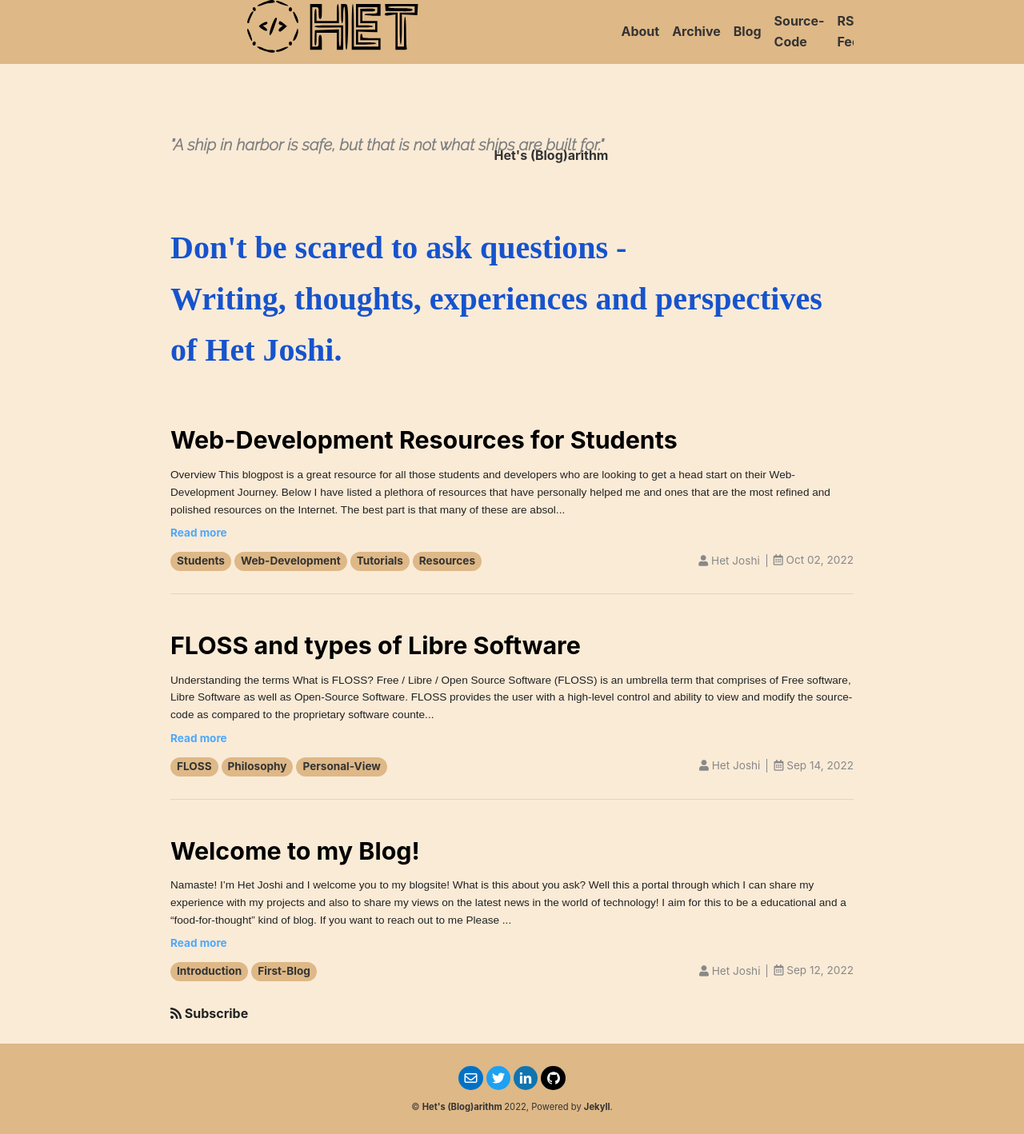
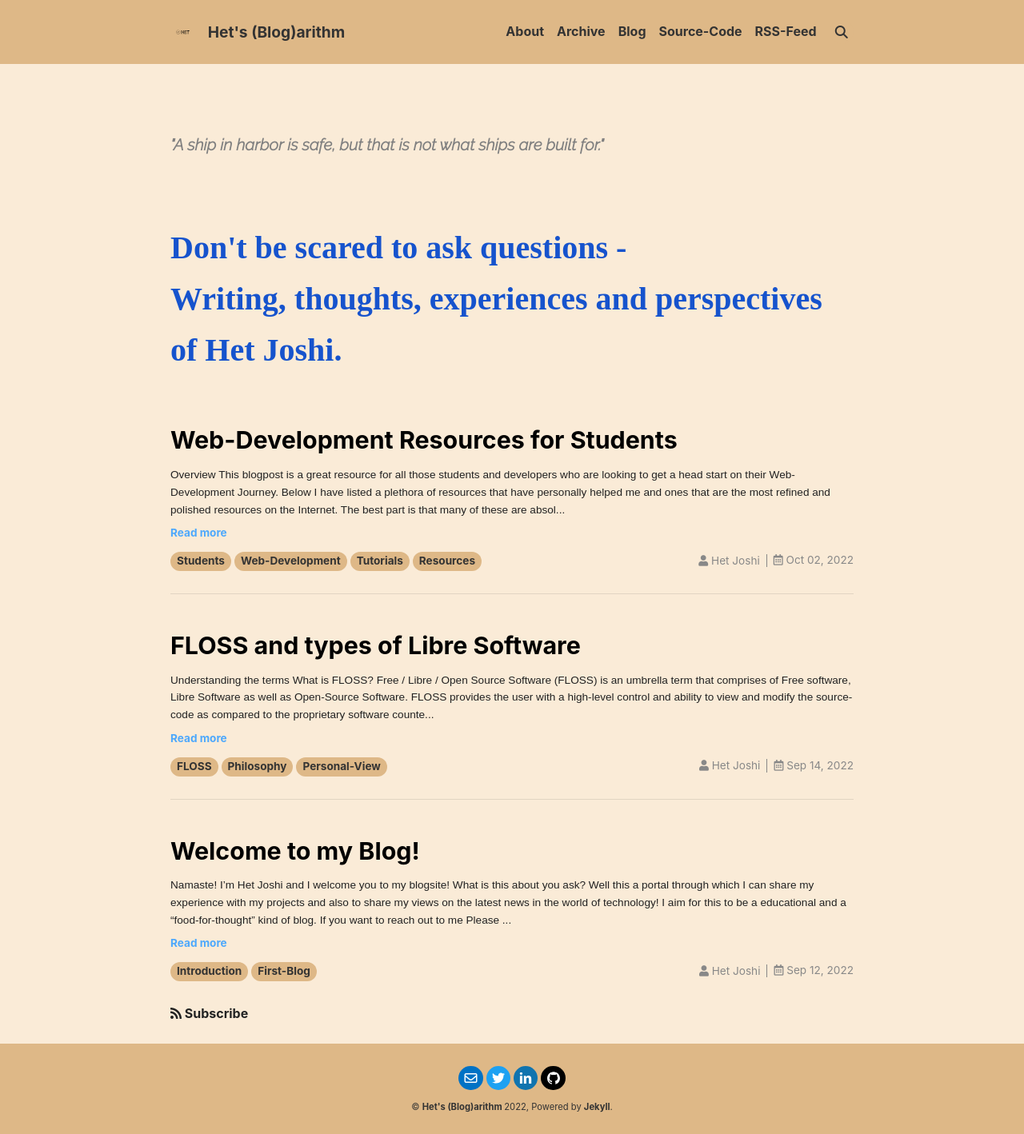
Before and after one commit to Het-Joshi/blog, a Jekyll site: the page built from index.html, in a window 1280 px wide. Shown: the whole page at 80% size. Built offline with Jekyll 4.4.1, drawn with Linux system fonts in a browser that asks for light colours; nearby versions of some CDN libraries; some web fonts are replaced; the list of posts is cut into pages by our own code.

Commit message:
Update header.html

```diff
--- a/_includes/header.html
+++ b/_includes/header.html
@@ -8,7 +8,7 @@
     <div class="main">
       <div class="header__title">
         <div class="header__brand">
-          <style=" size:20px;">{%- include svg/logo.svg -%}</style>
+          {%- include svg/logo.svg -%}
           {%- assign _paths_root = site.paths.root | default: site.data.variables.default.paths.root  -%}
           {%- include snippets/get-nav-url.html path=_paths_root -%}
           {%- if site.title -%}
```
